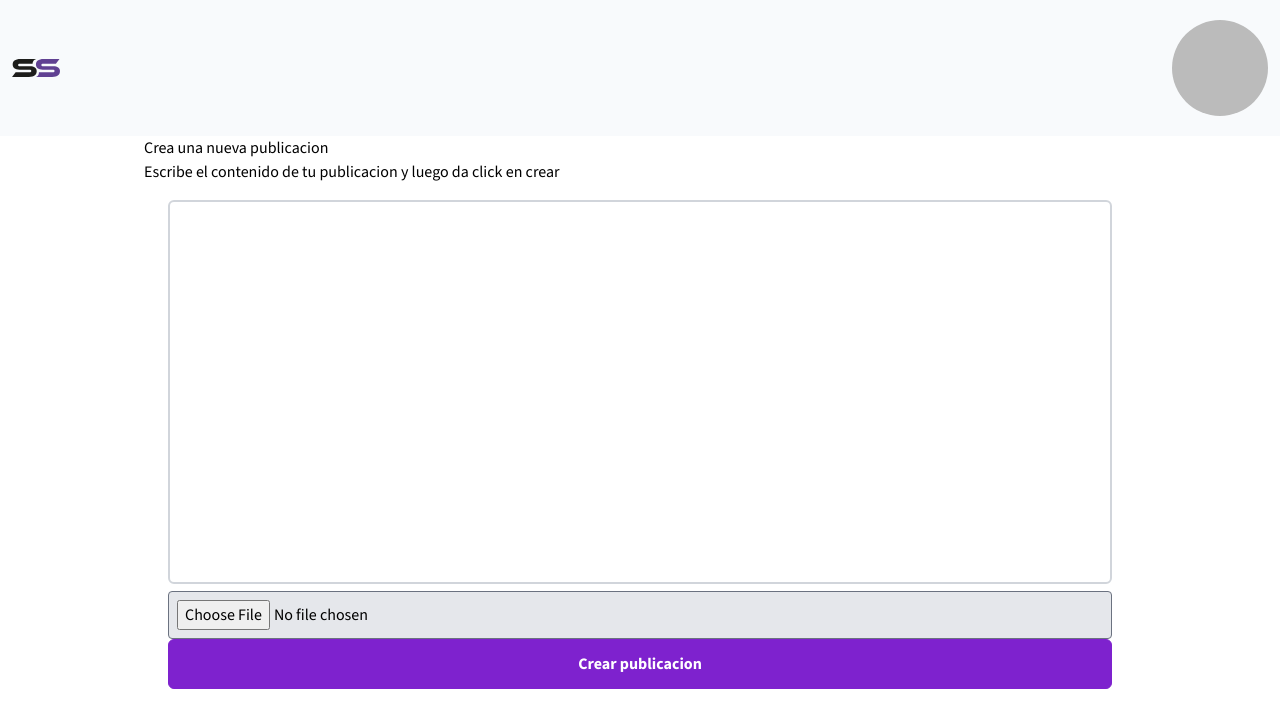
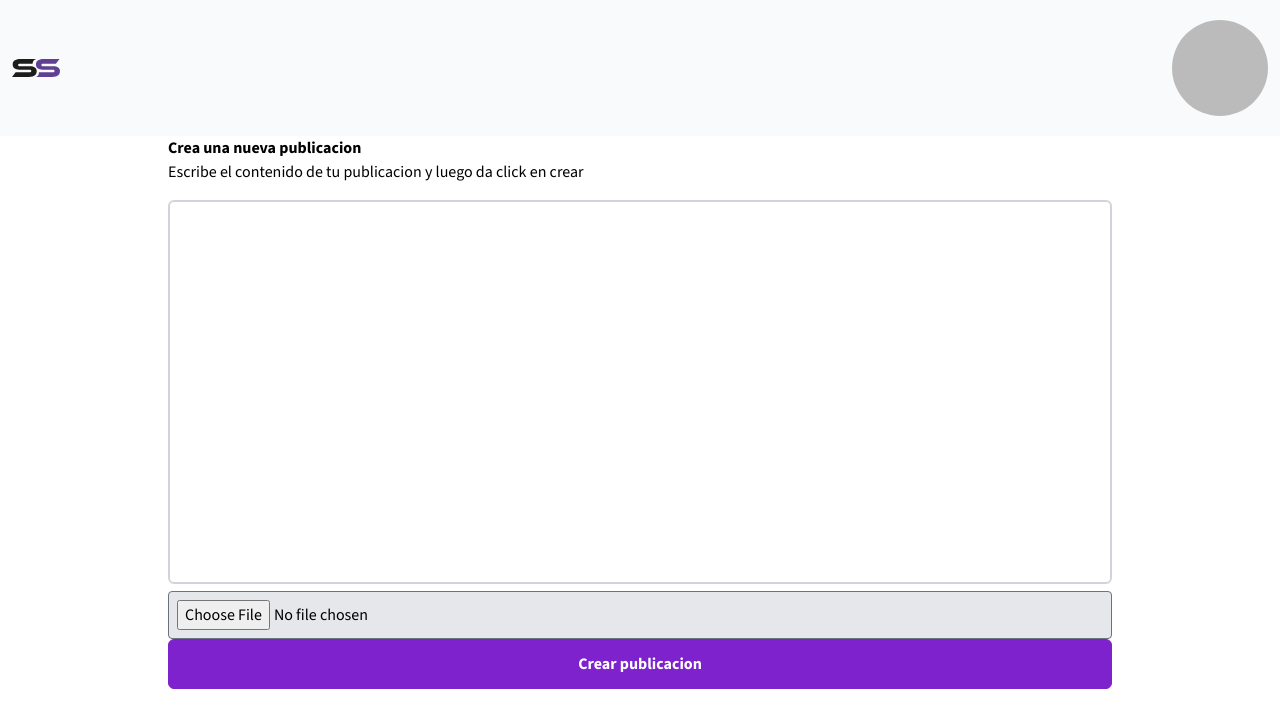
Before and after one commit to agusshadow/social-shadow, a Vue app: page /crear-publicacion in a window 1280 px wide. Shown: the top 728 px of the page. Built offline with nearby package versions, Linux system fonts and the light colour scheme; no server answers; sample sign-in values are in the browser's storage; some icons are missing.

Commit message:
Adding padding in create post view

```diff
--- a/src/posts/CreatePost.vue
+++ b/src/posts/CreatePost.vue
@@ -70,8 +70,10 @@ export default {
   <section>
     <div v-if="!loading">
       <GoBack></GoBack>
-      <h2>Crea una nueva publicacion</h2>
-      <p>Escribe el contenido de tu publicacion y luego da click en crear</p>
+      <div class="px-6">
+        <h2 class="font-bold">Crea una nueva publicacion</h2>
+        <p>Escribe el contenido de tu publicacion y luego da click en crear</p>
+      </div>
       <div class="flex items-center justify-center">
 
         <form @submit.prevent="handleSubmit()" :class="{'opacity-20': loading, 'w-full px-6 rounded-lg': true}">
```
